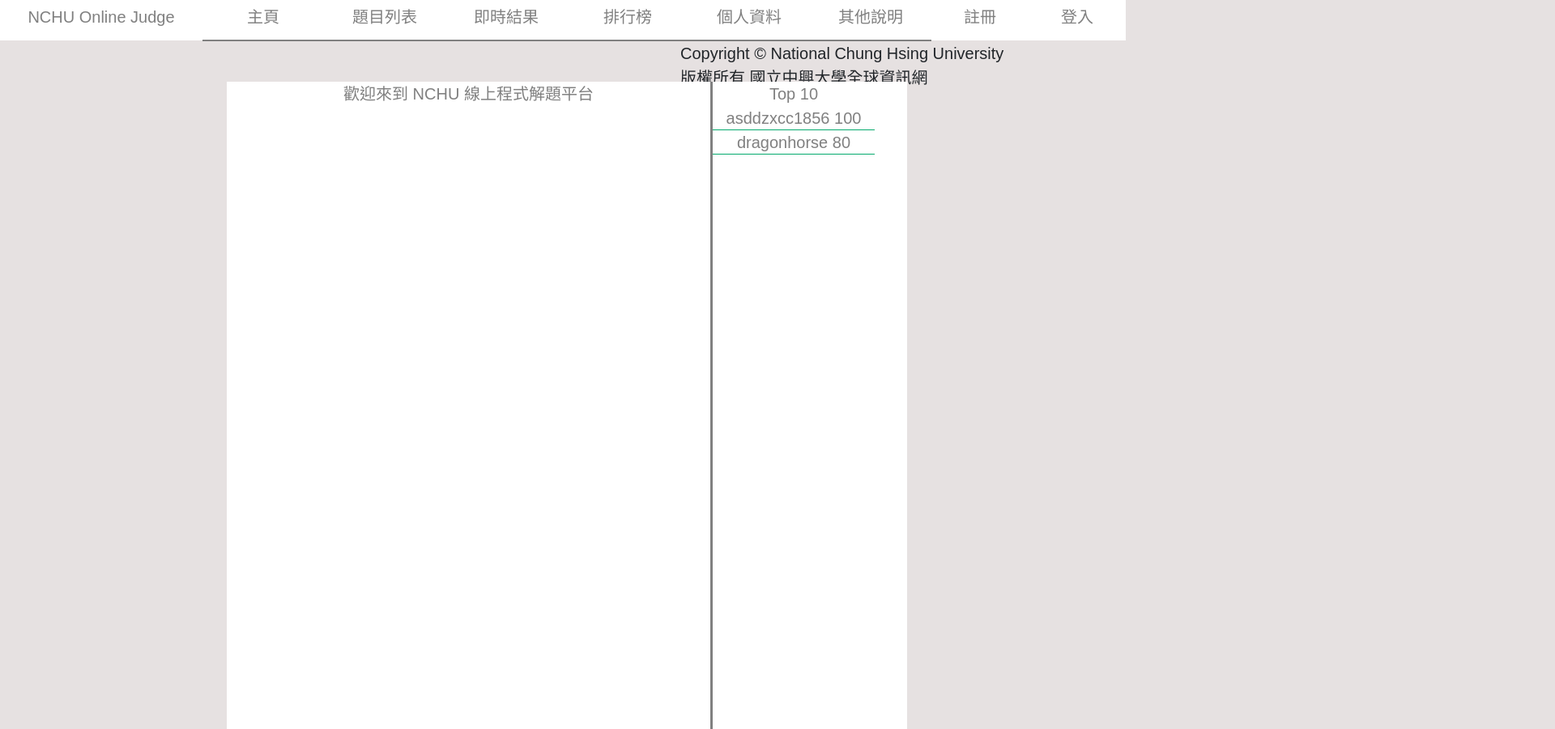
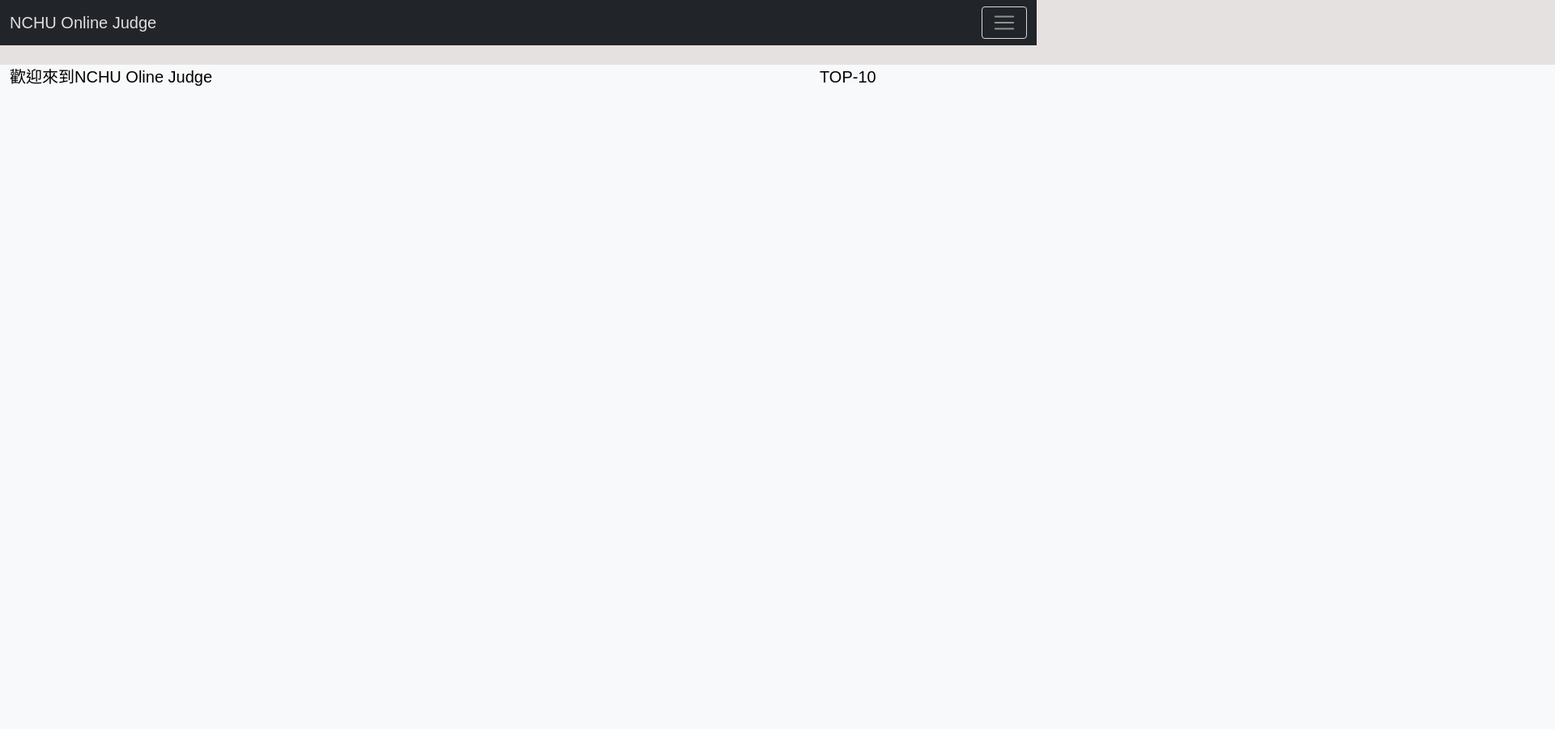
Before and after one commit to asddzxcc1856/onlinejudge, a plain HTML site: page index.html in a window 1280 px wide. Shown: the top 901 px of the page at 81% size, 1920 px wide, since content can reach past the window. Drawn offline with nearby package versions, Linux system fonts and the light colour scheme.

Commit message:
Update index.html

```diff
--- a/index.html
+++ b/index.html
@@ -10,6 +10,7 @@
 <!-- Vue 3.x -->
 <script src = "https://unpkg.com/vue@next"></script>
 
+<link href="style.css" rel="stylesheet" type="text/css" />
 <meta name="viewport" content="width=device-width, initial-scale=1, user-scalable=no" />
 <meta charset="utf-8" />
 <title>NCHU Online Judge</title>
@@ -18,47 +19,66 @@
 <meta name="keywords" content="中興大學, NCHU, 程式, 線上解題, 平台, OJ, Online Judge" />
 <link rel="icon" href="512x512.png" sizes="any" type="image/png" />
 
-<div id = "all0">
-    <table>
-        <tr id  = "td0">
-
-            <td id="td11">
-            <a href="index.html"><h1 id = "h1">NCHU Online Judge</h1></a>
-            </td>
-            <td id="td1"><a href="index.html"><h1 id = "h1">主頁</h1></a>
-            </td>
-            <td id="td1"><a href="all.html"><h1 id = "h1">題目列表</h1></a>
-            </td>
-            <td id="td1"><a href="current.html"><h1 id = "h1">即時結果</h1></a>
-            </td>
-            <td id="td1"><a href="rank.html"><h1 id = "h1">排行榜</h1></a>
-            </td>
-            <td id="td1"><a href="personal.html"><h1 id = "h1">個人資料</h1></a>
-            </td>
-            <td id="td1"><a href="description.html"><h1 id = "h1">其他說明</h1></a>
-            </td>
-            <td id="td12"><a href="register.html"><h1 id = "h1">註冊</h1></a>
-            </td>
-            <td id="td12"><a href="login.html"><h1 id = "h1">登入</h1></a>
-            </td>
-        </tr>
-    </table>
-    <div id = "div0">
-        <div id = "div7">歡迎來到 NCHU 線上程式解題平台
-            <br>
+<div id = "container">
+    <nav class="navbar navbar-light bg-dark fixed-top">
+        <div class="container-fluid">
+          <a class="navbar-brand" href="index.html">NCHU Online Judge</a>
+          <button class="navbar-toggler" type="button" data-bs-toggle="offcanvas" data-bs-target="#offcanvasNavbar" aria-controls="offcanvasNavbar">
+            <span class="navbar-toggler-icon"></span>
+          </button>
+          <div class="offcanvas offcanvas-end" tabindex="-1" id="offcanvasNavbar" aria-labelledby="offcanvasNavbarLabel">
+            <div class="offcanvas-header">
+              <h5 class="offcanvas-title" id="offcanvasNavbarLabel">NCHU Online Judge</h5>
+              <button type="button" class="btn-close text-reset" data-bs-dismiss="offcanvas" aria-label="Close"></button>
+            </div>
+            <div class="offcanvas-body">
+              <ul class="navbar-nav justify-content-end flex-grow-1 pe-3">
+                <li class="nav-item">
+                  <a class="nav-link active" aria-current="page" href="index.html">主頁</a>
+                </li>
+                <li class="nav-item">
+                  <a class="nav-link" href="all.html">題目列表</a>
+                </li>
+                <li class="nav-item">
+                    <a class="nav-link" href="current.html">即時狀態</a>
+                </li>
+                <li class="nav-item">
+                    <a class="nav-link" href="rank.html">排行榜</a>
+                </li>
+                <li class="nav-item">
+                    <a class="nav-link" href="personal.html">個人資料</a>
+                </li>
+                <li class="nav-item">
+                    <a class="nav-link" href="description.html">其他說明</a>
+                </li>
+                <li class="nav-item">
+                    <a class="nav-link" href="login.html">登入</a>
+                </li>
+                <li class="nav-item">
+                    <a class="nav-link" href="register.html">註冊</a>
+                </li>
+              </ul>
+              <form class="d-flex">
+                <input class="form-control me-2" type="search" placeholder="Search" aria-label="Search">
+                <button class="btn btn-outline-success" type="submit">Search</button>
+              </form>
+            </div>
+          </div>
         </div>
-        <div id = "div8">Top 10
-            <div id = "div8_2"><a href="#">asddzxcc1856 100</a></div>
-            <div id = "div8_2"><a href="#">dragonhorse 80</a></div>
+      </nav>
+    <div class="container-fluid bg-light text-black" style="height: 1000px;max-width: 4400px; min-width: 2000px;">
+        <div class="row rowtop">
+            <div class="col-1" style="width: 50%";>歡迎來到NCHU Oline Judge</div>
+            <div class="col-1" style="width: 5%";>TOP-10</div>
         </div>
-
     </div>
-    <footer>
-        Copyright © National Chung Hsing University<br>
-        版權所有 國立中興大學全球資訊網<br>
-        402 台中市南區興大路145號<br>
-        Tel : 04-22873181   聯絡我們
-    </footer>
+    <footer class="text-white text-center text-lg-start" style="margin-top: 20px;max-width: 4400px; min-width: 2000px;">
+        <!-- Copyright -->
+        <div class="text-center p-3" style="background-color: rgba(0, 0, 0, 0.2);">
+          © 2020 Copyright:
+          <a class="text-dark" href="https://mdbootstrap.com/">MDBootstrap.com</a>
+        </div>
+        <!-- Copyright -->
+      </footer>
 </div>
-
 </html>
```
